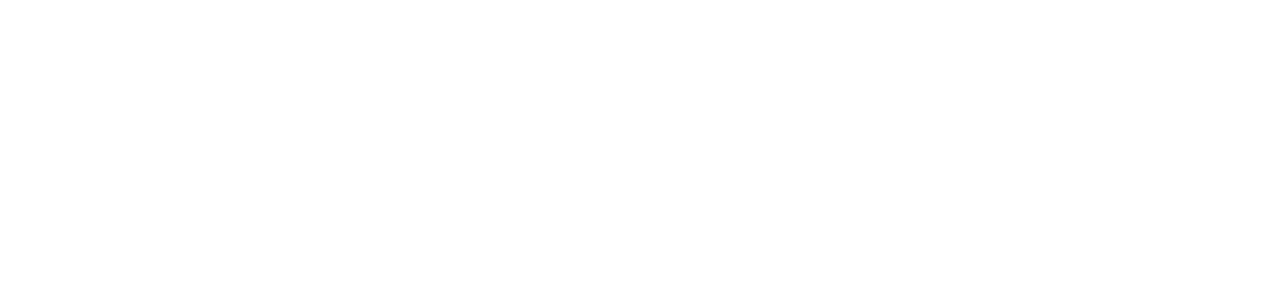
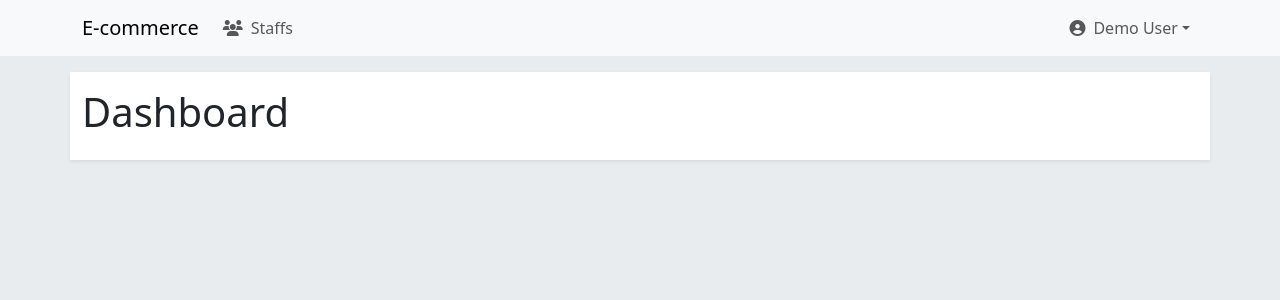
Before and after one commit to Rawal77/mern-ecommerce-project, a React (Vite) app in the folder cms/: page / in a window 1280 px wide. Shown: the top 300 px of the page. Built offline with nearby package versions, Linux system fonts and the light colour scheme.

Commit message:
Implemented Layout and CmsRoutes

```diff
--- a/cms/src/App.jsx
+++ b/cms/src/App.jsx
@@ -1,5 +1,5 @@
-function App() {
-  return;
+import { CmsRoutes } from "./routes/CmsRoutes";
+
+export default function App() {
+  return <CmsRoutes></CmsRoutes>;
 }
-
-export default App;
--- /dev/null
+++ b/cms/src/components/CmsMenu.jsx
@@ -0,0 +1,44 @@
+import { Container, Nav, NavDropdown, Navbar } from "react-bootstrap";
+import { Link } from "react-router-dom";
+
+export const CmsMenu = () => {
+  return (
+    <Navbar variant="light" bg="light" expand="lg">
+      <Container>
+        <Link to="/" className="navbar-brand">
+          E-commerce
+        </Link>
+        <Navbar.Toggle></Navbar.Toggle>
+        <Navbar.Collapse>
+          <Nav className="me-auto mb-2 mb-lg-0">
+            <Nav.Item>
+              <Link to="" className="nav-link">
+                <i className="fa-solid fa-users me-2"></i>Staffs
+              </Link>
+            </Nav.Item>
+          </Nav>
+          <Nav className="mb-2 mb-lg-0">
+            <NavDropdown
+              title={
+                <>
+                  <i className="fa-solid fa-user-circle me-2"></i>Demo User
+                </>
+              }
+              id="basic-nav-dropdown"
+              align="end">
+              <NavDropdown.Item href="#action/3.1">Action</NavDropdown.Item>
+              <NavDropdown.Item href="#action/3.2">
+                Another action
+              </NavDropdown.Item>
+              <NavDropdown.Item href="#action/3.3">Something</NavDropdown.Item>
+              <NavDropdown.Divider />
+              <NavDropdown.Item href="#action/3.4">
+                Separated link
+              </NavDropdown.Item>
+            </NavDropdown>
+          </Nav>
+        </Navbar.Collapse>
+      </Container>
+    </Navbar>
+  );
+};
--- a/cms/src/components/Layout.jsx
+++ b/cms/src/components/Layout.jsx
@@ -1 +1,15 @@
-export const Layout = () => {};
+import "bootstrap/dist/css/bootstrap.min.css";
+import "@fortawesome/fontawesome-free/css/all.min.css";
+import "react-toastify/dist/ReactToastify.min.css";
+import "./Layout.css";
+import { CmsMenu } from "./CmsMenu";
+import { Outlet } from "react-router-dom";
+
+export const Layout = () => {
+  return (
+    <>
+      <CmsMenu></CmsMenu>
+      <Outlet></Outlet>
+    </>
+  );
+};
--- a/cms/src/components/index.js
+++ b/cms/src/components/index.js
@@ -1,3 +1,4 @@
 import { Layout } from "./Layout";
+import { CmsMenu } from "./CmsMenu";
 
-export { Layout };
+export { Layout, CmsMenu };
--- /dev/null
+++ b/cms/src/pages/dashboard/List.jsx
@@ -0,0 +1,17 @@
+import { Col, Container, Row } from "react-bootstrap";
+
+export const List = () => {
+  return (
+    <Container>
+      <Row>
+        <Col xs={12} className="my-3 py-3 shadow-sm bg-body">
+          <Row>
+            <Col>
+              <h1>Dashboard</h1>
+            </Col>
+          </Row>
+        </Col>
+      </Row>
+    </Container>
+  );
+};
--- /dev/null
+++ b/cms/src/pages/index.js
@@ -0,0 +1,3 @@
+import { List } from "./dashboard/List";
+
+export { List as Dashboard };
--- /dev/null
+++ b/cms/src/routes/CmsRoutes.jsx
@@ -0,0 +1,15 @@
+import { BrowserRouter, Route, Routes } from "react-router-dom";
+import { Layout } from "../components";
+import * as Pages from "../pages";
+
+export const CmsRoutes = () => {
+  return (
+    <BrowserRouter>
+      <Routes>
+        <Route path="/" element={<Layout></Layout>}>
+          <Route index element={<Pages.Dashboard></Pages.Dashboard>}></Route>
+        </Route>
+      </Routes>
+    </BrowserRouter>
+  );
+};
--- a/cms/vite.config.js
+++ b/cms/vite.config.js
@@ -1,7 +1,10 @@
-import { defineConfig } from 'vite'
-import react from '@vitejs/plugin-react-swc'
+import { defineConfig } from "vite";
+import react from "@vitejs/plugin-react-swc";
 
 // https://vitejs.dev/config/
 export default defineConfig({
   plugins: [react()],
-})
+  server: {
+    port: 5000,
+  },
+});
```
Also changed, not shown: cms/src/components/Layout.css (added), cms/src/components/routes/index.js (deleted), cms/src/components/store/index.js (deleted), cms/src/store/index.js (added).
